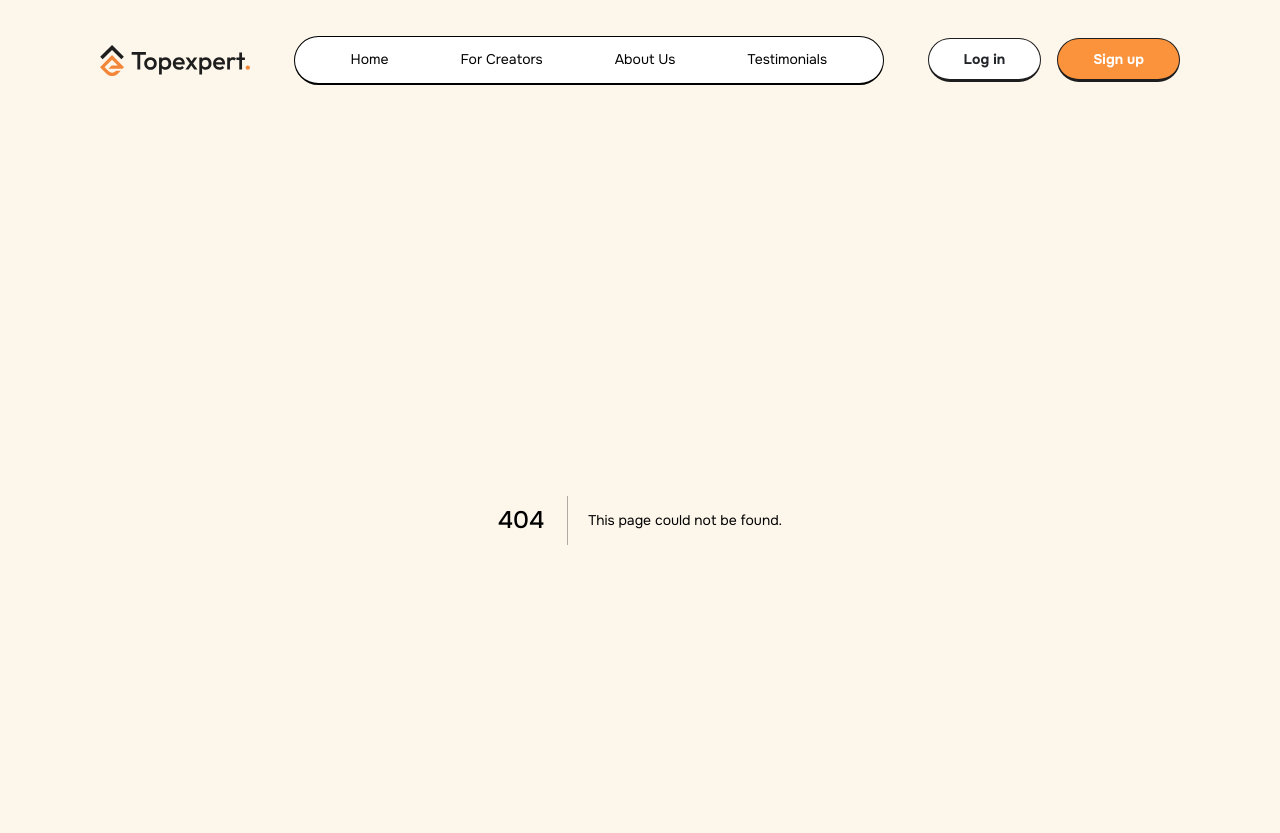
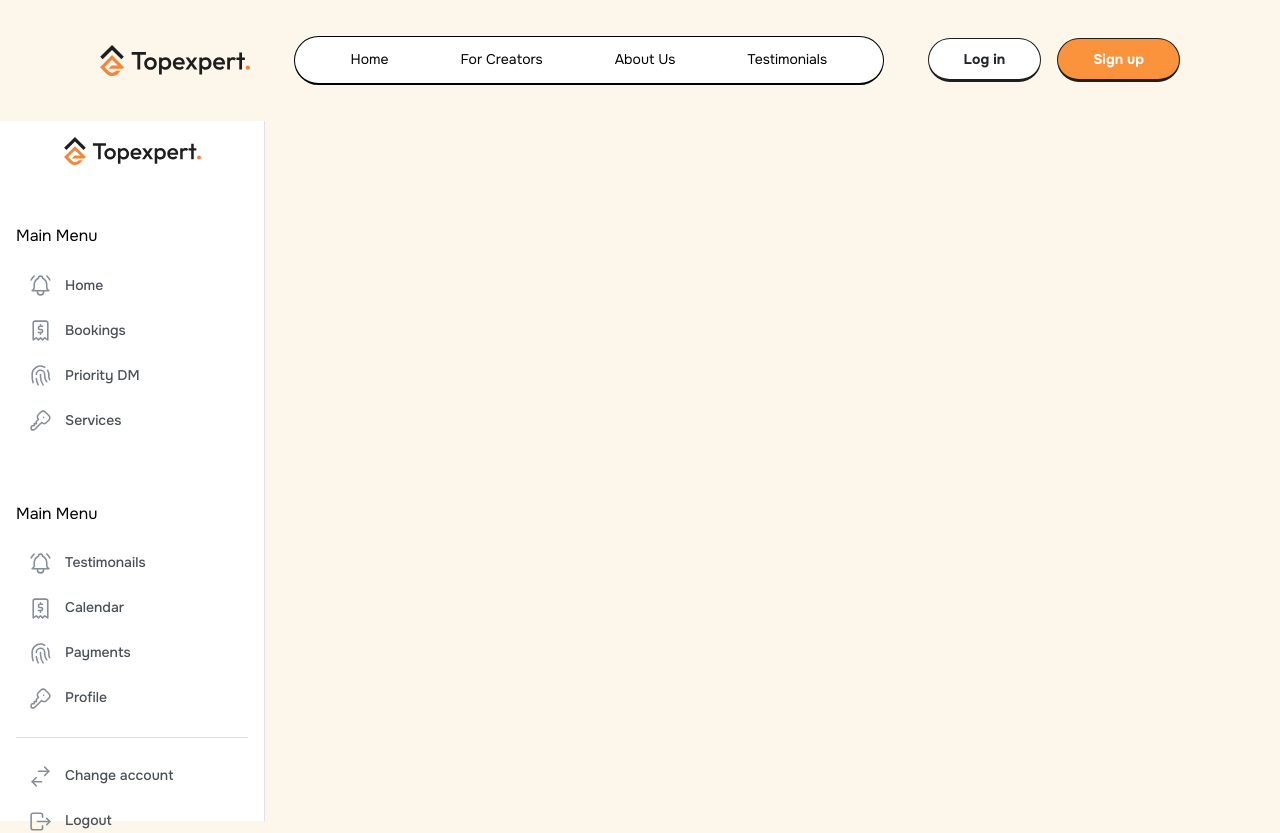
Before and after one commit to ShaYri12/TopExpert, a Next.js app: page /desktopseven in a window 1280 px wide. Before the commit this address had no page. Shown: the top 833 px of the page. Built offline with nearby package versions, Linux system fonts and the light colour scheme.

Commit message:
working on sidebar

```diff
--- /dev/null
+++ b/app/components/Sidebar.module.css
@@ -0,0 +1,64 @@
+.navbar {
+    height: rem(700px);
+    width: 265px;
+    padding: var(--mantine-spacing-md);
+    display: flex;
+    flex-direction: column;
+    border-right: rem(1px) solid light-dark(var(--mantine-color-gray-3), var(--mantine-color-dark-4));
+    background: #ffffff;
+  }
+
+  .navbarMain {
+    flex: 1;
+  }
+
+  .header {
+    display: flex;
+    align-items: center;
+    justify-content: center;
+  }
+
+  .footer {
+    padding-top: var(--mantine-spacing-md);
+    margin-top: var(--mantine-spacing-md);
+    border-top: rem(1px) solid light-dark(var(--mantine-color-gray-3), var(--mantine-color-dark-4));
+  }
+
+  .link {
+    display: flex;
+    align-items: center;
+    text-decoration: none;
+    font-size: var(--mantine-font-size-sm);
+    color: light-dark(var(--mantine-color-gray-7), var(--mantine-color-dark-1));
+    padding: var(--mantine-spacing-xs) var(--mantine-spacing-sm);
+    border-radius: var(--mantine-radius-sm);
+    font-weight: 500;
+
+    @mixin hover {
+      background-color: light-dark(var(--mantine-color-gray-0), var(--mantine-color-dark-6));
+      color: light-dark(var(--mantine-color-black), var(--mantine-color-white));
+
+      .linkIcon {
+        color: light-dark(var(--mantine-color-black), var(--mantine-color-white));
+      }
+    }
+
+    &[data-active] {
+      &,
+      &:hover {
+        background-color: var(--mantine-color-blue-light);
+        color: var(--mantine-color-blue-light-color);
+
+        .linkIcon {
+          color: var(--mantine-color-blue-light-color);
+        }
+      }
+    }
+  }
+
+  .linkIcon {
+    color: light-dark(var(--mantine-color-gray-6), var(--mantine-color-dark-2));
+    margin-right: var(--mantine-spacing-sm);
+    width: rem(25px);
+    height: rem(25px);
+  }
--- /dev/null
+++ b/app/components/Sidebar.tsx
@@ -0,0 +1,96 @@
+'use client'
+import { useState } from 'react';
+import { Group} from '@mantine/core';
+import {
+  IconBellRinging,
+  IconFingerprint,
+  IconKey,
+  IconReceipt2,
+  IconSwitchHorizontal,
+  IconLogout,
+} from '@tabler/icons-react';
+import classes from './Sidebar.module.css';
+
+const data1 = [
+  { link: '', label: 'Home', icon: IconBellRinging },
+  { link: '', label: 'Bookings', icon: IconReceipt2 },
+  { link: '', label: 'Priority DM', icon: IconFingerprint },
+  { link: '', label: 'Services', icon: IconKey },
+];
+
+const data2 = [
+  { link: '', label: 'Testimonails', icon: IconBellRinging },
+  { link: '', label: 'Calendar', icon: IconReceipt2 },
+  { link: '', label: 'Payments', icon: IconFingerprint },
+  { link: '', label: 'Profile', icon: IconKey },
+];
+
+export function Sidebar() {
+  const [active, setActive] = useState('Billing');
+
+  const links1 = data1.map((item) => (
+    <a
+      className={classes.link}
+      data-active={item.label === active || undefined}
+      href={item.link}
+      key={item.label}
+      onClick={(event) => {
+        event.preventDefault();
+        setActive(item.label);
+      }}
+    >
+      <item.icon className={classes.linkIcon} stroke={1.5} />
+      <span>{item.label}</span>
+    </a>
+  ));
+
+  const links2 = data2.map((item) => (
+    <a
+      className={classes.link}
+      data-active={item.label === active || undefined}
+      href={item.link}
+      key={item.label}
+      onClick={(event) => {
+        event.preventDefault();
+        setActive(item.label);
+      }}
+    >
+      <item.icon className={classes.linkIcon} stroke={1.5} />
+      <span>{item.label}</span>
+    </a>
+  ));
+
+  return (
+    <nav className={classes.navbar}>
+      <div className={classes.navbarMain}>
+        <Group className={classes.header} justify="space-between">
+          <img width={"137px"} height={"32px"} src="/assets/logo.svg" />
+        </Group>
+        <div className='flex flex-col gap-[14px] mt-[59px]'>
+            Main Menu
+            <div>
+                {links1}
+            </div>
+        </div>
+        <div className='flex flex-col gap-[14px] mt-[59px]'>
+            Main Menu
+            <div>
+                {links2}
+            </div>
+        </div>
+      </div>
+
+      <div className={classes.footer}>
+        <a href="#" className={classes.link} onClick={(event) => event.preventDefault()}>
+          <IconSwitchHorizontal className={classes.linkIcon} stroke={1.5} />
+          <span>Change account</span>
+        </a>
+
+        <a href="#" className={classes.link} onClick={(event) => event.preventDefault()}>
+          <IconLogout className={classes.linkIcon} stroke={1.5} />
+          <span>Logout</span>
+        </a>
+      </div>
+    </nav>
+  );
+}
--- /dev/null
+++ b/app/desktopseven/page.tsx
@@ -0,0 +1,13 @@
+import React from 'react'
+import {Sidebar} from '../components/Sidebar'
+
+const DesktopSeven = () => {
+  return (
+    <div className='flex'>
+        <Sidebar/>
+
+    </div>
+  )
+}
+
+export default DesktopSeven
```
